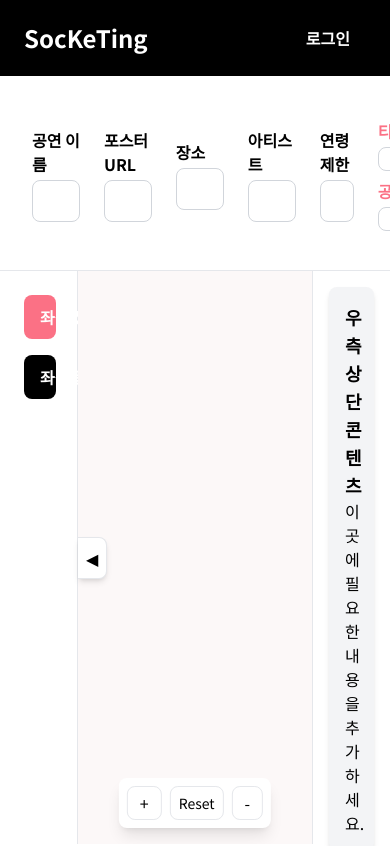
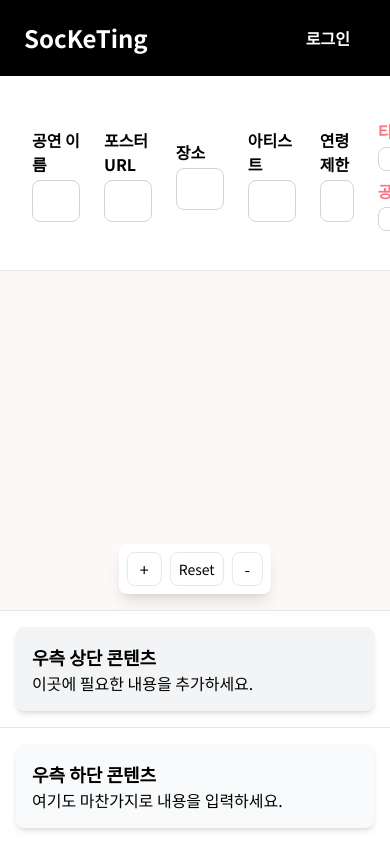
Before and after one commit to jee-in/socketing-client, a React (Vite) app: page /register in a window 390 px wide. Shown: the top 846 px of the page. Built offline with nearby package versions, Linux system fonts and the light colour scheme.

Commit message:
refactor: Update responsive-reservation (#142)

```diff
--- a/src/components/atoms/buttons/TiketButton.tsx
+++ b/src/components/atoms/buttons/TiketButton.tsx
@@ -23,9 +23,9 @@ const TicketButton = ({ event, className }: TicketButtonProps) => {
   return (
     <div className="relative group inline-block">
       <button
-        className={`${className} px-6 py-3 font-bold rounded-lg transition-colors ${
+        className={`${className} px-10 py-3 font-bold rounded-lg transition-colors ${
           isNotStarted
-            ? "bg-gray-400 cursor-not-allowed hover:bg-gray-400"
+            ? "bg-gray-200 hover:bg-gray-300"
             : "bg-rose-500 hover:bg-rose-600"
         }`}
         onClick={() => navigate(`/event/${event.id}`)}
--- a/src/components/layout/FourSectionLayout.tsx
+++ b/src/components/layout/FourSectionLayout.tsx
@@ -17,7 +17,7 @@ const FourSectionLayout: React.FC<FourSectionLayoutProps> = ({
   centerContent,
   rightTopContent,
   rightBottomContent,
-  isLeftSidebarOpen = true,
+  isLeftSidebarOpen = false,
   toggleSidebar,
 }) => {
   return (
@@ -28,10 +28,11 @@ const FourSectionLayout: React.FC<FourSectionLayoutProps> = ({
 
       <div className="flex-1 flex flex-col min-h-0">
         <div className="h-1/4 w-full bg-white border-b">{topContent}</div>
-        <div className="flex flex-1 min-h-0">
+        <div className="flex flex-1 min-h-0 flex-col md:flex-row">
           <div
-            className={`transition-transform duration-300 w-1/5 bg-white border-r relative
-              ${isLeftSidebarOpen ? "block" : "hidden"}`}
+            className={`hidden transition-transform duration-300 md:w-1/5 bg-white border-r relative ${
+              isLeftSidebarOpen ? "block" : "hidden"
+            }`}
           >
             {leftSidebarContent}
           </div>
@@ -39,7 +40,7 @@ const FourSectionLayout: React.FC<FourSectionLayoutProps> = ({
           <div className="flex-1 relative">
             <button
               onClick={toggleSidebar}
-              className="absolute left-0 top-1/2 -translate-y-1/2 z-10 bg-white p-2
+              className="hidden absolute left-0 top-1/2 -translate-y-1/2 z-10 bg-white p-2
                 rounded-r-lg shadow-md hover:bg-gray-50 transition-colors border border-l-0"
             >
               {isLeftSidebarOpen ? "◀" : "▶"}
@@ -47,10 +48,15 @@ const FourSectionLayout: React.FC<FourSectionLayoutProps> = ({
             {centerContent}
           </div>
 
-          <div className="w-1/5 flex flex-col bg-white border-l">
+          <div className="hidden md:flex md:w-1/5 flex-col bg-white border-l">
             <div className="border-b p-4 space-y-3">{rightTopContent}</div>
             <div className="flex-1 p-4 max-h-[100px]">{rightBottomContent}</div>
           </div>
+        </div>
+        {/* 아래는 모바일 반응형 */}
+        <div className="md:hidden bg-white border-t max-h-64 overflow-y-auto">
+          <div className="p-4 border-b">{rightTopContent}</div>
+          <div className="p-4">{rightBottomContent}</div>
         </div>
       </div>
     </div>
--- a/src/components/organisms/reservation/ReservationUpperEvent.tsx
+++ b/src/components/organisms/reservation/ReservationUpperEvent.tsx
@@ -12,27 +12,29 @@ const ReservationUpperEvent = (eventData: Event) => {
 
       <div className="flex flex-col justify-center">
         <div className="space-y-3">
-          <div className="flex items-end mb-2 gap-2">
-            <h1 className="text-2xl font-bold">{eventData.title}</h1>
-            <p className="text-base font-bold text-gray-700">99,000원</p>
+          <div className="flex flex-col md:flex-row md:items-end mb-2 gap-2">
+            <h1 className="text-lg md:text-2xl font-bold">{eventData.title}</h1>
+            <p className="text-sm md:text-base font-bold text-gray-700">
+              99,000원
+            </p>
           </div>
           <div className="space-y-1 text-gray-700">
             <div className="flex flex-col md:flex-row gap-1 md:gap-5">
               <div className="flex gap-2">
-                <p className="font-bold">장소</p>
-                <p>{eventData.place}</p>
+                <p className="text-sm md:text-base font-bold">장소</p>
+                <p className="text-sm md:text-base">{eventData.place}</p>
               </div>
               <div className="flex  gap-2">
-                <p className="font-bold">시간</p>
-                <p>
+                <p className="text-sm md:text-base font-bold">시간</p>
+                <p className="text-sm md:text-base">
                   {formatToKoreanDateAndTime(eventData.eventDates[0].date)}
                   {eventData.eventDates.length > 1 &&
                     ` 외 ${eventData.eventDates.length - 1}회`}{" "}
                 </p>
               </div>
               <div className="flex gap-2">
-                <p className="font-bold">출연</p>
-                <p>{eventData.cast}</p>
+                <p className="text-sm md:text-base font-bold">출연</p>
+                <p className="text-sm md:text-base">{eventData.cast}</p>
               </div>
               {/* <p>{String(eventData.ageLimit)}세 이상</p> */}
             </div>
--- a/src/components/templates/mainBanner/MainBanner.tsx
+++ b/src/components/templates/mainBanner/MainBanner.tsx
@@ -48,17 +48,17 @@ const MainBanner = ({ event }: MainBannerProps) => {
             className="w-full h-full object-cover"
           />
           <div className="absolute inset-0 flex flex-col items-center justify-center bg-black bg-opacity-75">
-            <h2 className="text-4xl md:text-6xl font-bold text-white mb-6 text-center">
+            <h2 className="text-3xl md:text-5xl font-bold text-white mb-6 text-center">
               {event.title}
             </h2>
-            <p className="text-2xl md:text-2xl font-bold text-white mb-6 text-center">
+            <p className="text-lg md:text-2xl font-bold text-white mb-6 text-center">
               티켓 오픈:{" "}
               {event.ticketingStartTime
                 ? formatToKoreanDateAndTime(event.ticketingStartTime)
                 : "정보 없음"}
             </p>
             <button
-              className={`font-bold text-white px-4 py-2 rounded ${
+              className={`text-sm md:text-base font-bold text-white px-4 py-2 rounded ${
                 isNotStarted
                   ? "bg-gray-400 cursor-not-allowed"
                   : "bg-rose-500 hover:bg-rose-600"
```
